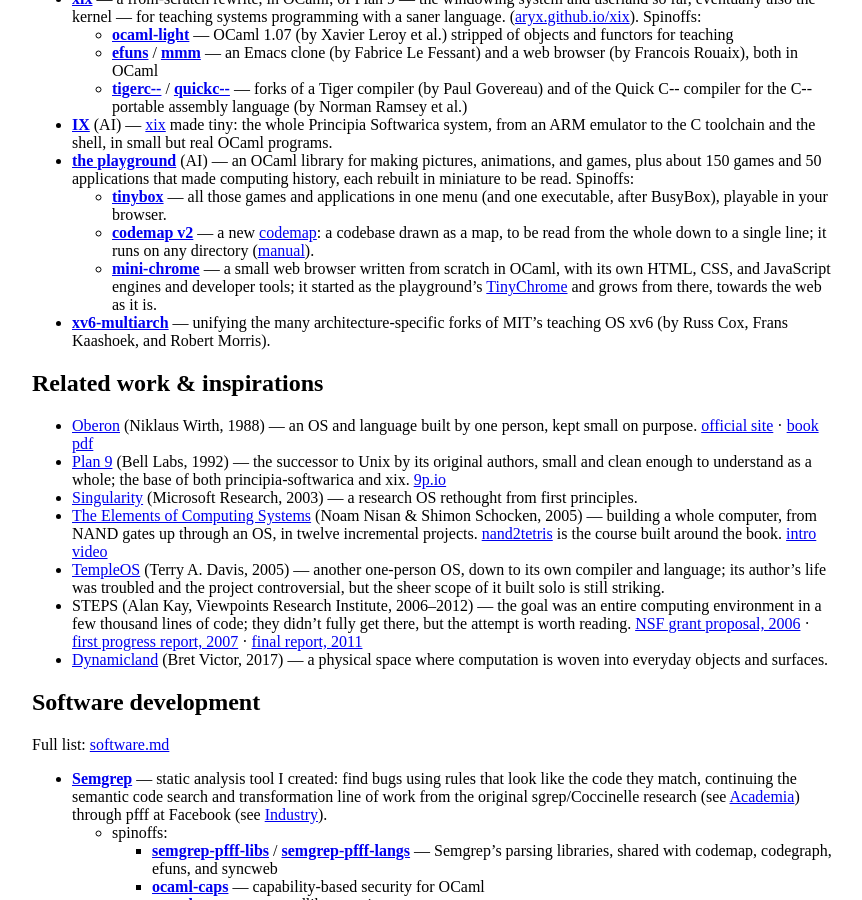
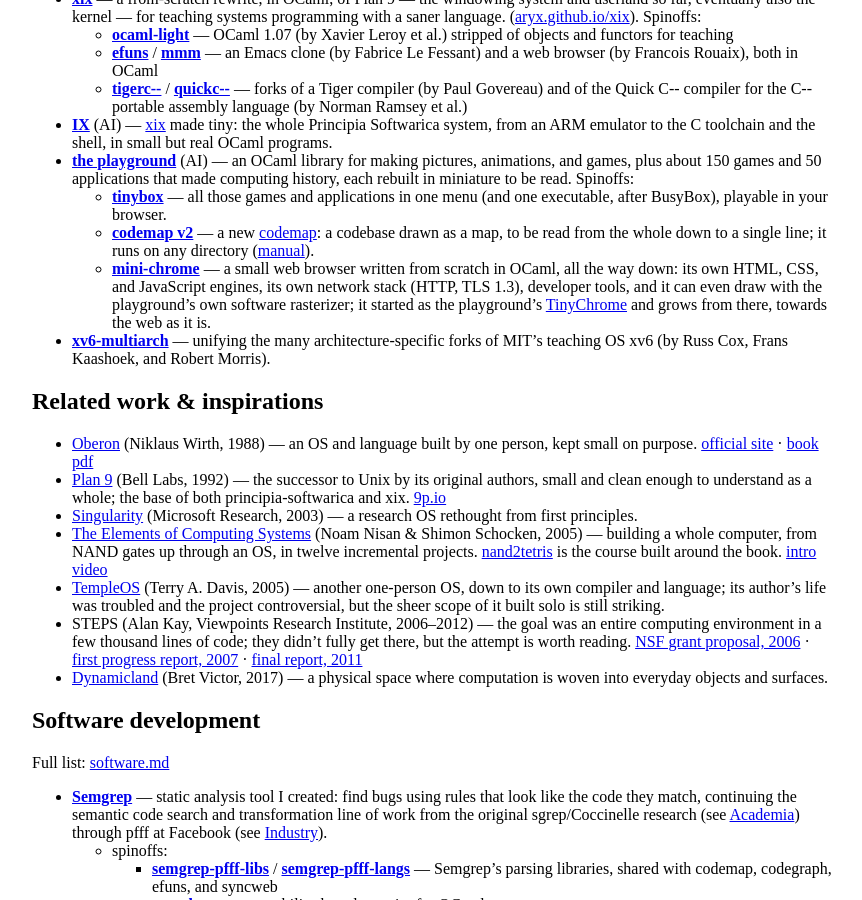
Before and after one commit to aryx/aryx.github.io, a Jekyll site: the page built from README.md, in a window 1280 px wide and 900 px high, scrolled down 838 px. Shown: the whole window, without its empty margins (208-1070 px from the left). Built offline with Jekyll 4.4.1, drawn with Linux system fonts in a browser that asks for light colours; our own code applies the rules of GitHub Pages for plain Markdown files.

Commit message:
README.md, software.md: mini-chrome also has its own network stack and can draw with the playground's software rasterizer
Co-Authored-By: Claude Opus 5.5 (1M context) <noreply@anthropic.com>

```diff
--- a/README.md
+++ b/README.md
@@ -74,8 +74,9 @@ direction: I choose the design and review, the AI writes the lines.
       whole down to a single line; it runs on any directory
       ([manual](https://github.com/aryx/ocaml-elm-playground/blob/master/docs/manual/codemap.md)).
     - **[mini-chrome](https://github.com/aryx/mini-chrome)** — a small web browser written from
-      scratch in OCaml, with its own HTML, CSS, and JavaScript engines and developer tools; it
-      started as the playground's
+      scratch in OCaml, all the way down: its own HTML, CSS, and JavaScript engines, its own
+      network stack (HTTP, TLS 1.3), developer tools, and it can even draw with the playground's
+      own software rasterizer; it started as the playground's
       [TinyChrome](https://aryx.github.io/ocaml-elm-playground/apps/internet/TinyChrome.html) and
       grows from there, towards the web as it is.
 - **[xv6-multiarch](https://github.com/aryx/xv6-multiarch)** — unifying the many
```
Also changed, not shown: software.md (+1 -1 lines).
